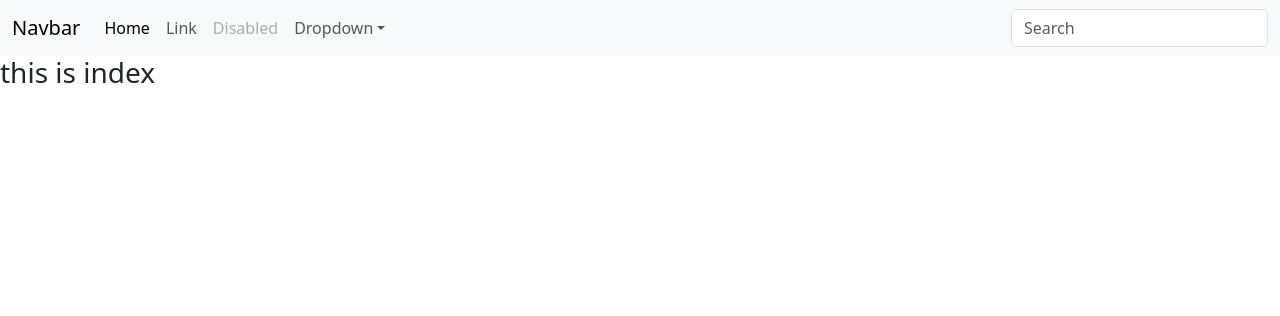
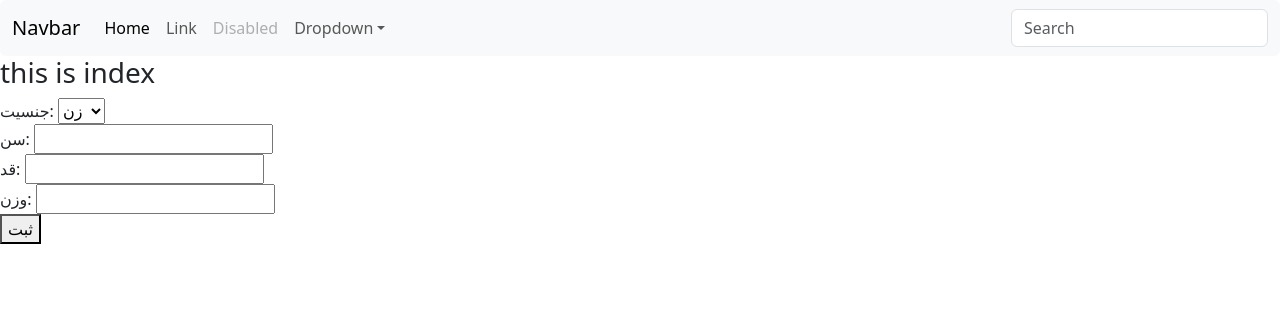
Before and after one commit to pourya-p/personalization-e-com, a Django app: page / in a window 1280 px wide. Shown: the top 316 px of the page. Run offline with Django 5.2, Linux system fonts and the light colour scheme.

Commit message:
added absolute url to product and template

```diff
--- a/store/models.py
+++ b/store/models.py
@@ -1,6 +1,7 @@
 from django.db import models
 from django.core.validators import MaxValueValidator, MinValueValidator
 from django.conf import settings
+from django.urls import reverse
 
 
 class Category(models.Model):
@@ -42,3 +43,6 @@ class Product(models.Model):
 
     def __str__(self):
         return self.name
+
+    def get_absolute_url(self):
+        return reverse('store:product_detail', args=[self.slug])
--- a/store/templates/store/index.html
+++ b/store/templates/store/index.html
@@ -2,4 +2,8 @@
 
 {% block body %}
 <h3>this is index</h3>
+<form action="{% url 'store:product_list' %}" method="get">
+    {{form.as_div}}
+    <button type="submit">ثبت</button>
+</form>
 {% endblock body %}
```
